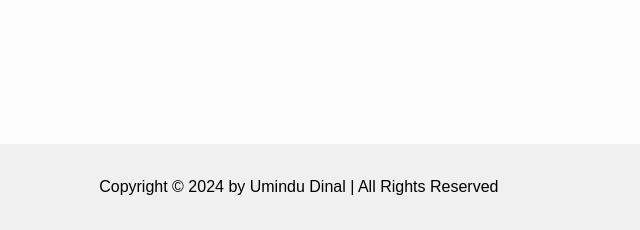
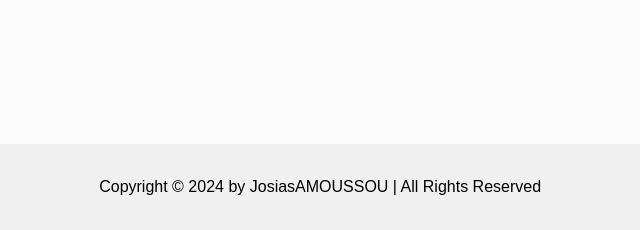
Before and after one commit to josias229/Portofolio, a plain HTML site: page index.html in a window 1280 px wide. Shown: the part 3856-4086 px from the top of the page, 16-656 px from the left. Drawn offline with Linux system fonts and the light colour scheme.

Commit message:
Update index.html

```diff
--- a/index.html
+++ b/index.html
@@ -214,7 +214,7 @@
      <!-- footer design -->
      <footer class="footer">
           <div class="footer-text">
-               <p>Copyright &copy; 2024 by Umindu Dinal | All Rights Reserved</p>
+               <p>Copyright &copy; 2024 by JosiasAMOUSSOU | All Rights Reserved</p>
                <span class="animate scroll" style="--i:1;"></span>
           </div>
           <div class="footer-iconTop">
```
